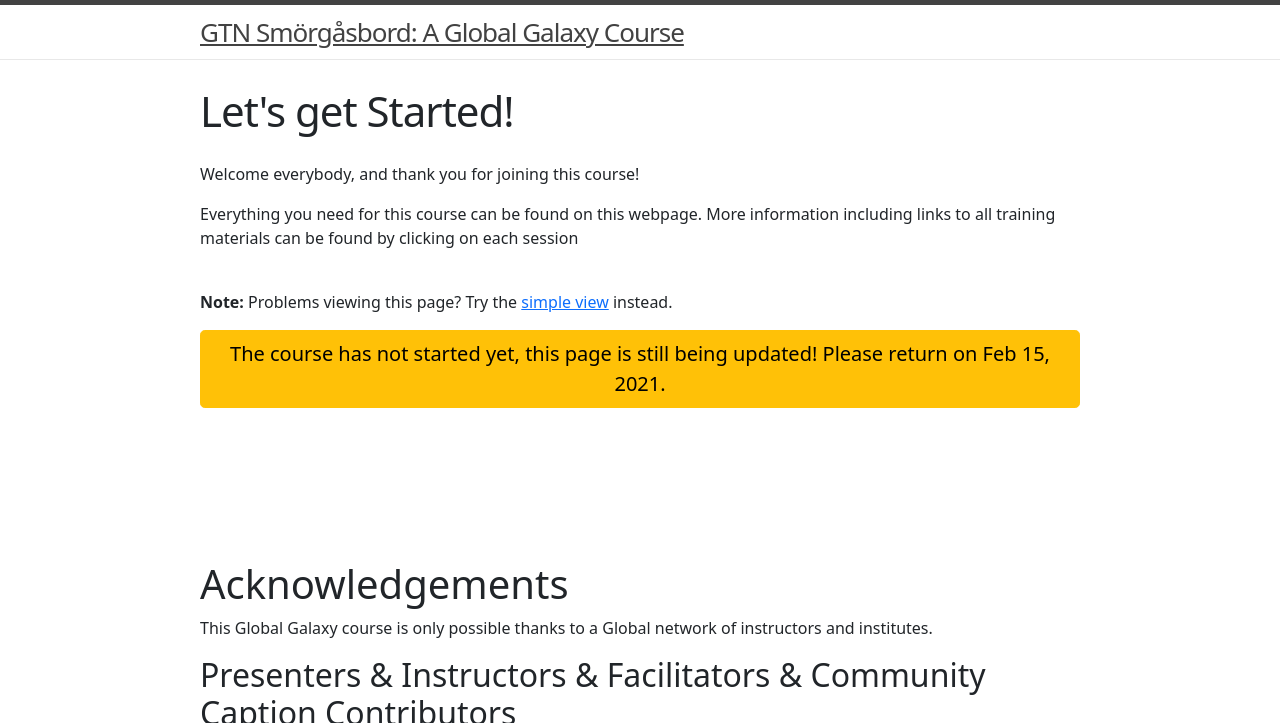
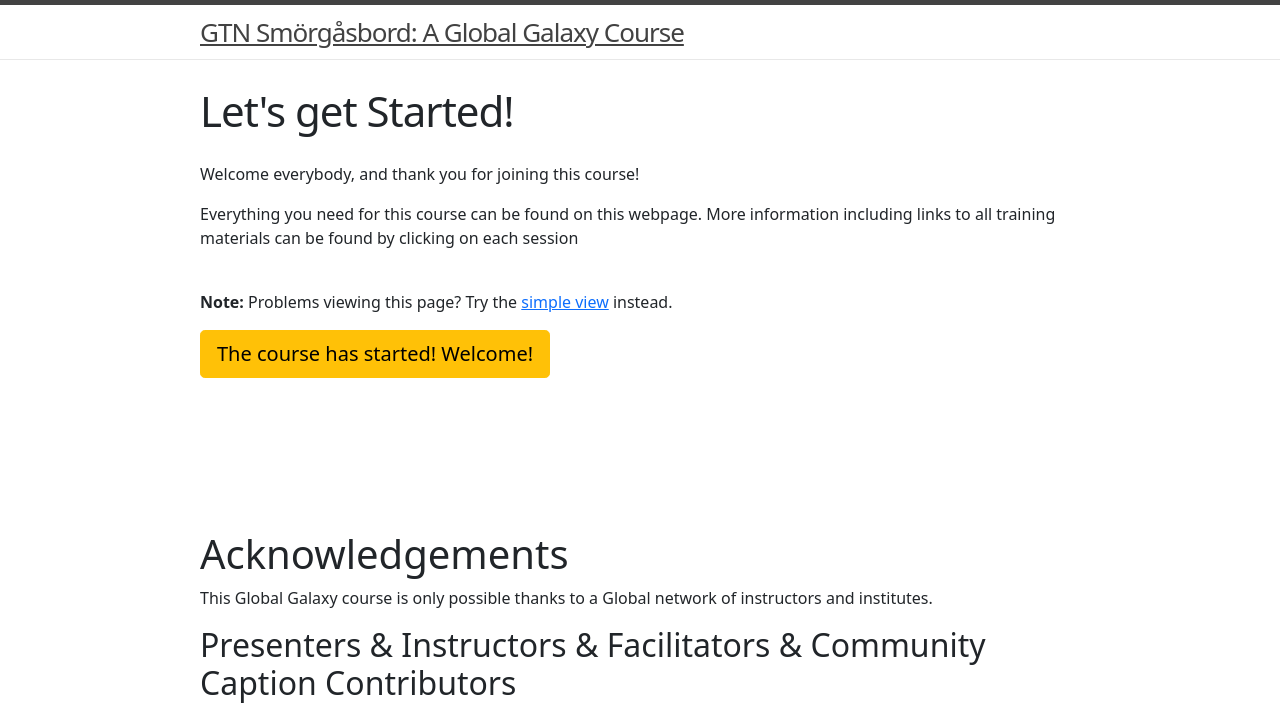
Before and after one commit to shiltemann/global-galaxy-course, a Jekyll site: the page built from workshop.md, in a window 1280 px wide and 900 px high, cut to the strip 0-723 px from the top of the window. Built offline with Jekyll 4.4.1, drawn with Linux system fonts in a browser that asks for light colours.

Commit message:
and so it begins..

```diff
--- a/workshop.md
+++ b/workshop.md
@@ -12,7 +12,7 @@
 **Note:** Problems viewing this page? Try the [simple view]({{site.baseurl}}/workshop-simpleview) instead.
 
 
-<a href="{{site.baseurl}}/workshop"><button type="button" class="btn btn-warning btn-lg">The course has not started yet, this page is still being updated! Please return on Feb 15, 2021. </button></a>
+<a href="{{site.baseurl}}/workshop"><button type="button" class="btn btn-warning btn-lg">The course has started! Welcome! </button></a>
 
 {% for day in site.data.training_sessions %}
  {% assign daynum = day[0] %}
```
